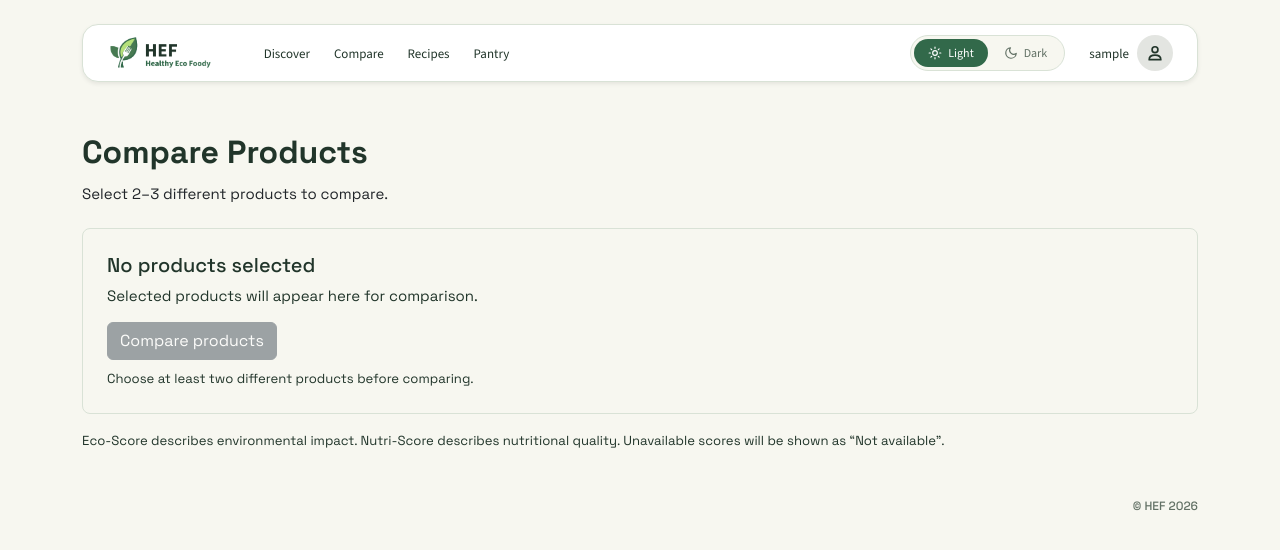
After one commit to PBP-D-Kelompok-13/Website-HEF, a Django app: page /compare/ in a window 1280 px wide. The commit adds this page. Shown: the top 550 px of the page. Run offline with Django 5.2, Linux system fonts and the light colour scheme; the visitor is signed in with stand-in values (Sample User, id 1).

Commit message:
feat(compare): add protected comparison page and navigation

```diff
--- a/main/urls.py
+++ b/main/urls.py
@@ -15,4 +15,5 @@ urlpatterns = [
     path("profile/change-password/", change_password, name="change_password"),
     path("reactivate/", reactivate_account, name="reactivate_account"),
     path("profile/deactivate/", deactivate_account, name="deactivate_account"),
+    path("compare/", show_compare, name="show_compare"),
 ]
--- a/main/views.py
+++ b/main/views.py
@@ -1,3 +1,4 @@
+from django.contrib.auth.decorators import login_required
 from django.shortcuts import render, redirect
 from django.contrib import messages
 from django.contrib.auth import login, logout, update_session_auth_hash
@@ -162,3 +163,7 @@ def deactivate_account(request):
     messages.success(request, "Your account has been deactivated.")
 
     return redirect("main:show_landing_page")
+
+@login_required
+def show_compare(request):
+    return render(request, "pages/compare.html")
--- a/templates/base.html
+++ b/templates/base.html
@@ -37,7 +37,7 @@
                         </a>
                         <ul class="nav gap-4">
                             <li class="nav-item"><a href="#" class="nav-link p-0">Discover</a></li>
-                            <li class="nav-item"><a href="#" class="nav-link p-0">Compare</a></li>
+                            <li class="nav-item"><a href="{% url 'main:show_compare' %}" class="nav-link p-0">Compare</a></li>
                             <li class="nav-item"><a href="#" class="nav-link p-0">Recipes</a></li>
                             <li class="nav-item"><a href="#" class="nav-link p-0">Pantry</a></li>
                         </ul>
@@ -108,7 +108,7 @@
                             <a href="#" class="nav-link p-0">Discover</a>
                         </li>
                         <li class="nav-item">
-                            <a href="#" class="nav-link p-0">Compare</a>
+                            <a href="{% url 'main:show_compare' %}" class="nav-link p-0">Compare</a>
                         </li>
                         <li class="nav-item">
                             <a href="#" class="nav-link p-0">Recipes</a>
--- /dev/null
+++ b/templates/pages/compare.html
@@ -0,0 +1,9 @@
+{% extends "base.html" %}
+
+{% block title %}Compare Products | HEF{% endblock %}
+
+{% block content %}
+<main class="container my-5">
+    {% include "partials/compare_workspace.html" %}
+</main>
+{% endblock content %}
--- /dev/null
+++ b/templates/partials/compare_workspace.html
@@ -0,0 +1,33 @@
+<section aria-labelledby="compare-title">
+    <h1 id="compare-title" class="mb-2">Compare Products</h1>
+
+    <p class="text-body">
+        Select 2–3 different products to compare.
+    </p>
+
+    <div class="border rounded-3 p-4 mt-4">
+        <h2 class="h5">No products selected</h2>
+        <p class="mb-3">
+            Selected products will appear here for comparison.
+        </p>
+
+        <button
+            type="button"
+            class="btn btn-secondary"
+            disabled
+            aria-describedby="compare-help"
+        >
+            Compare products
+        </button>
+
+        <p id="compare-help" class="small mt-2 mb-0">
+            Choose at least two different products before comparing.
+        </p>
+    </div>
+
+    <p class="small mt-3">
+        Eco-Score describes environmental impact.
+        Nutri-Score describes nutritional quality.
+        Unavailable scores will be shown as “Not available”.
+    </p>
+</section>
```
